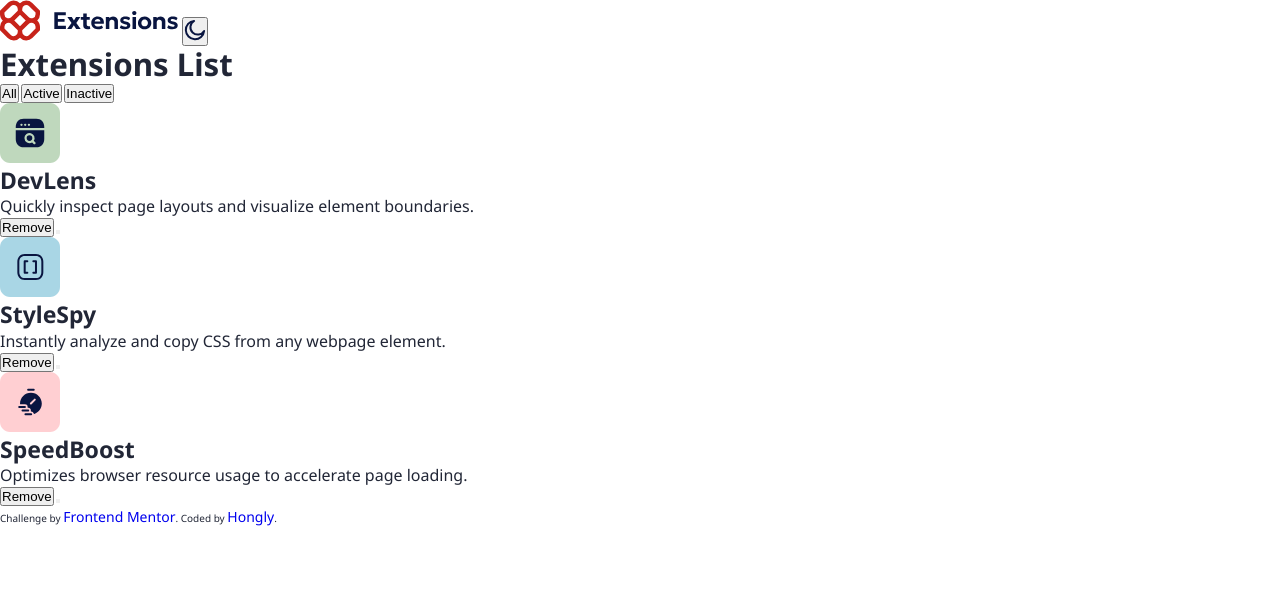
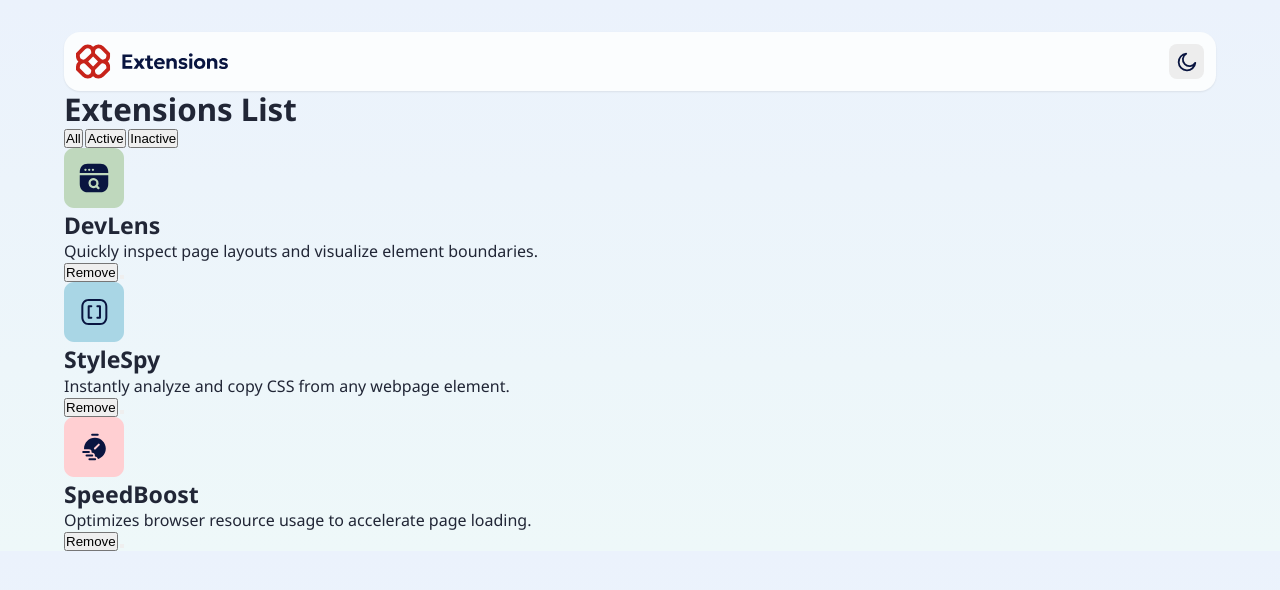
Before and after one commit to OungHongly/Browser-extensions-manager-UI, a plain HTML site: page index.html in a window 1280 px wide. Drawn offline with Linux system fonts and the light colour scheme.

Commit message:
style header layout

```diff
--- a/css/style.css
+++ b/css/style.css
@@ -75,7 +75,9 @@
   --color-text: var(--Neutral-800);
   --color-border: var(--Neutral-600);
   --color-border-focus: var(--primary-tint);
-  --color-gray-bg: var(--Neutral-300);
+  --color-gray-300: var(--Neutral-300);
+  --color-gray-200: var(--Neutral-200);
+  --color-gray-100: var(--Neutral-100);
 
   /* Shadows */
   --shadow-light: 0 1px 2px rgba(0, 0, 0, 0.08);
@@ -161,7 +163,47 @@ span {
   font-size: var(--text-sm);
 }
 
+.center {
+  display: flex;
+  justify-content: center;
+  align-items: center;
+}
+
 /* ==== layout styling ==== */
+body {
+  background-image: var(--color-bg);
+}
 .container {
   max-width: 1200px;
+
+  width: 90%;
+  margin: 0 auto;
 }
+
+/* Header  */
+.header {
+  background-color: var(--Neutral-0);
+  margin-top: var(--space-lg);
+
+  padding: var(--space-ms);
+  display: flex;
+  justify-content: space-between;
+  border-radius: var(--space-md);
+  box-shadow: var(--shadow-light);
+}
+.header__logo {
+  height: 35px;
+}
+.header .btn-theme {
+  border: none;
+  width: 35px;
+  height: 35px;
+  border-radius: var(--space-sm);
+  background-color: var(--color-gray-100);
+}
+.header .btn-theme img {
+  width: 20px;
+  height: 20px;
+}
+
+/* Filter */
--- a/index.html
+++ b/index.html
@@ -20,7 +20,7 @@
       <div class="header">
         <img src="./assets/images/logo.svg" alt="header__logo"
           class="header__logo">
-        <button class="btn-theme">
+        <button class="btn-theme center">
           <img src="./assets/images/icon-moon.svg" alt="icon-moon"
             class="header__theme-icon">
         </button>
@@ -96,12 +96,12 @@
         </div>
       </div>
     </section>
-    <div class="attribution">
+    <!-- <div class="attribution">
       Challenge by <a
         href="https://www.frontendmentor.io?ref=challenge">Frontend Mentor</a>.
       Coded by <a href="#">Hongly</a>.
 
-      <script src="./js/script.js"></script>
-    </div>
+    </div> -->
+    <script src="./js/script.js"></script>
   </body>
 </html>
```
